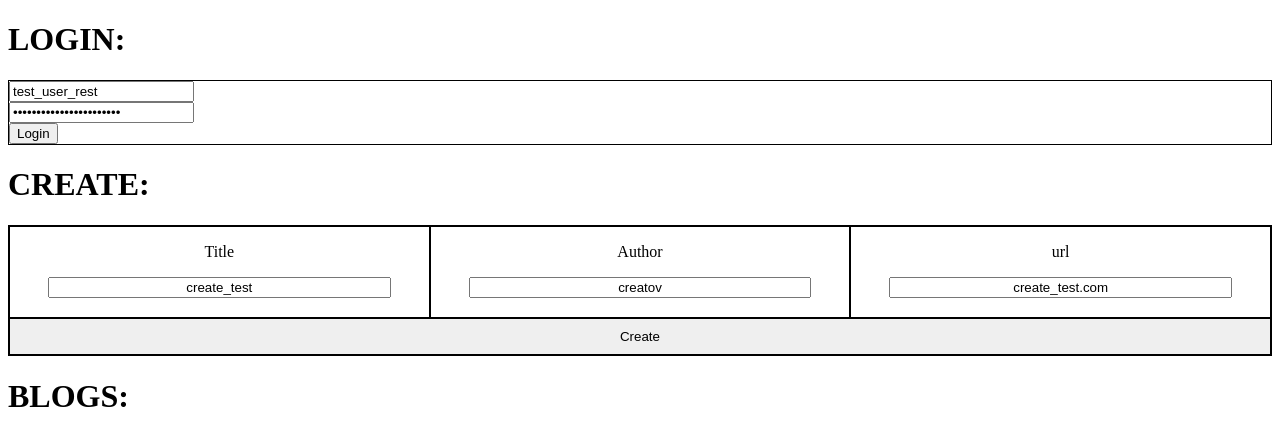
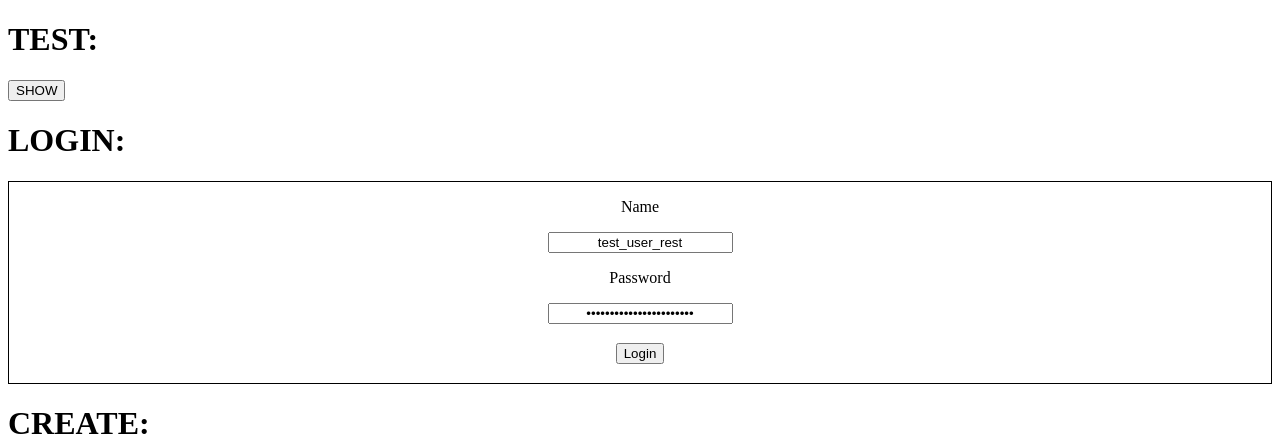
Before and after one commit to Dreiframe/blogFront, a React (Vite) app: page / in a window 1280 px wide. Shown: the top 436 px of the page. Built offline with nearby package versions, Linux system fonts and the light colour scheme; no server answers.

Commit message:
some styling and useRef practice

```diff
--- a/src/App.tsx
+++ b/src/App.tsx
@@ -6,11 +6,16 @@ import { BlogForm } from './components/blog/BlogForm'
 
 import { UserType } from './services/blog'
 
+import { ToggleMain } from './components/practice/ToggleMain'
+
 function App() {
   const [blogs, setBlogs] = useState<UserType[]>([])
 
   return (
     <>
+      <h1>TEST:</h1>
+      <ToggleMain/>
+
       <h1>LOGIN:</h1>
       <Login/>
 
--- /dev/null
+++ b/src/components/practice/ThingInToggle.tsx
@@ -0,0 +1,8 @@
+export const ThingInToggle = ({onClickAction}: any) => {
+    return (
+        <div>
+            <h2>Hello!</h2>
+            <button onClick={onClickAction}>PRESS</button>
+        </div>
+    )
+}
--- /dev/null
+++ b/src/components/practice/ToggleMain.tsx
@@ -0,0 +1,24 @@
+import { useRef} from 'react'
+
+import { Togglable } from './Toggleable'
+import { ThingInToggle } from './ThingInToggle'
+
+export const ToggleMain = () => {
+    const noteFormRef = useRef<any>()
+
+    const addNote = () => {
+        if(noteFormRef.current){
+            noteFormRef.current.toggleVisibility()
+        }
+
+        console.log('THING DONE!')
+    }
+
+    return(
+        <div>
+            <Togglable buttonLabel='SHOW' ref={noteFormRef}>
+                <ThingInToggle onClickAction={addNote}/>
+            </Togglable>
+        </div>
+    )
+}
--- /dev/null
+++ b/src/components/practice/Toggleable.tsx
@@ -0,0 +1,25 @@
+import { useState, forwardRef, useImperativeHandle } from "react"
+
+
+export const Togglable = forwardRef((props: any, refs) => {  const [visible, setVisible] = useState(false)
+
+    const hideWhenVisible = { display: visible ? 'none' : '' }
+    const showWhenVisible = { display: visible ? '' : 'none' }
+
+    const toggleVisibility = () => {
+      setVisible(!visible)
+    }
+
+    useImperativeHandle(refs, () => {    return {      toggleVisibility    }  })
+    return (
+      <div>
+        <div style={hideWhenVisible}>
+          <button onClick={toggleVisibility}>{props.buttonLabel}</button>
+        </div>
+        <div style={showWhenVisible}>
+          {props.children}
+          <button onClick={toggleVisibility}>cancel</button>
+        </div>
+      </div>
+    )
+})
--- a/src/components/user/Login.tsx
+++ b/src/components/user/Login.tsx
@@ -61,6 +61,7 @@ export const Login = () => {
             <div>
                 <form onSubmit={handleLogin} className={styles.LoginForm}>
                     <div>
+                        <p>Name</p>
                         <input
                             type="text"
                             value={username}
@@ -69,6 +70,7 @@ export const Login = () => {
                         />
                     </div>
                     <div>
+                        <p>Password</p>
                         <input
                             type="password"
                             value={password}
--- a/src/components/user/login.module.css
+++ b/src/components/user/login.module.css
@@ -1,3 +1,13 @@
 .LoginForm{
     border: 1px black solid;
+
+    text-align: center;
 }
+
+.LoginForm input{
+    text-align: center;
+}
+
+.LoginForm button{
+    margin: 0.5cm;
+}
```
